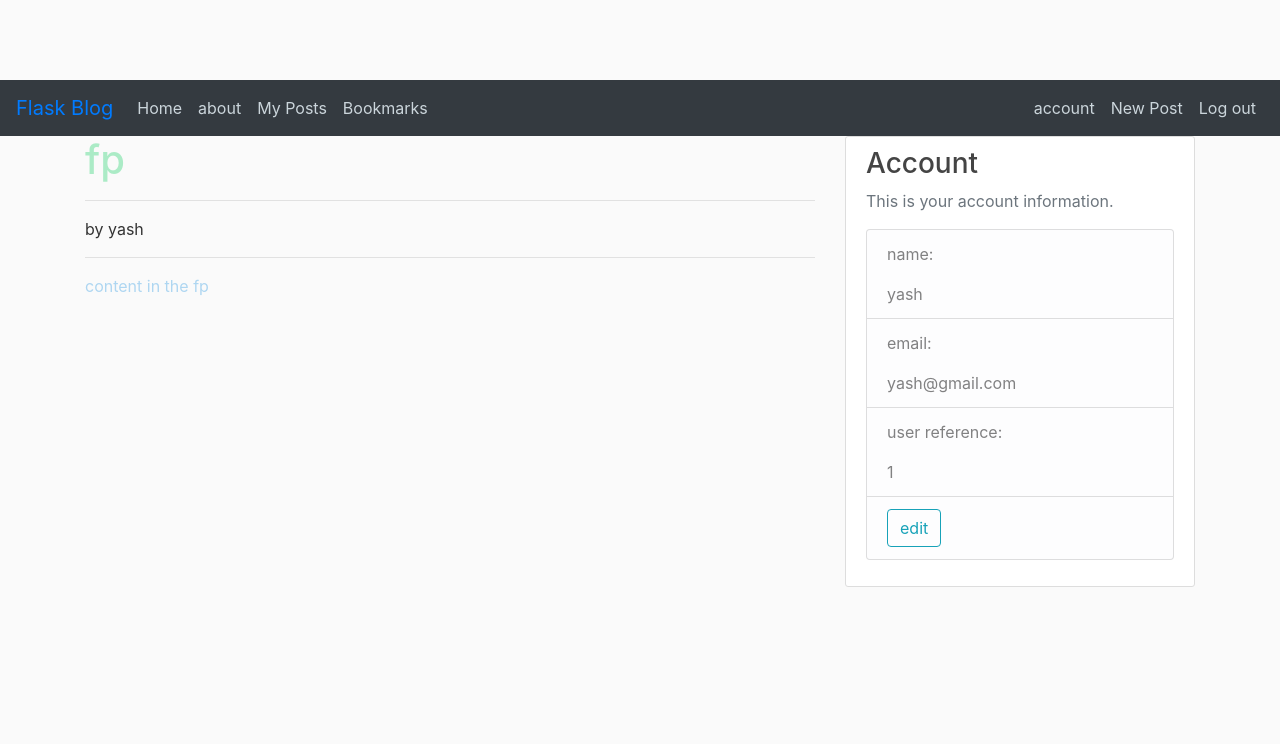
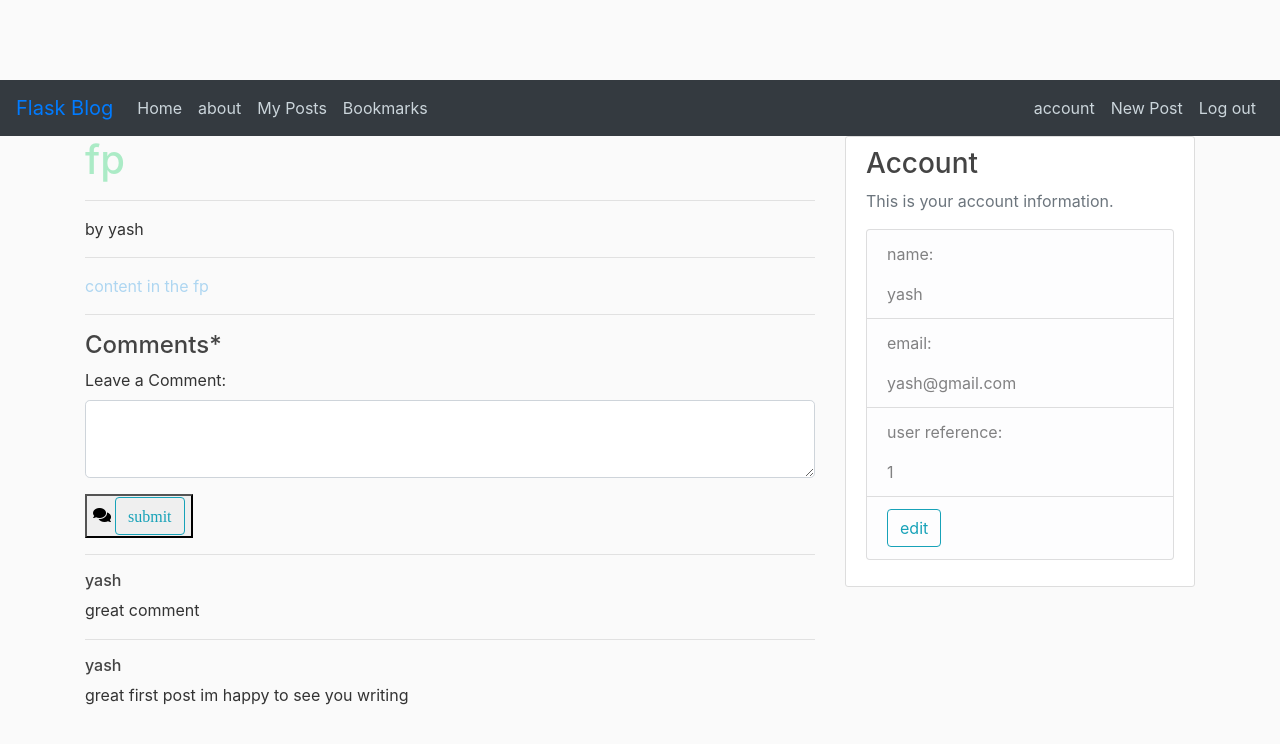
Before and after one commit to yash1601/webapp, a Flask app: page /post/1 in a window 1280 px wide. Shown: the top 744 px of the page. Run offline with Flask 2, Linux system fonts and the light colour scheme; a user stored in the database is signed in; data comes from the database, SQL or seed files in the repository; both versions use the stored data as it was after the commit; some libraries are stand-ins or nearby versions.

Commit message:
commenting feature added

```diff
--- a/flaskblog/forms.py
+++ b/flaskblog/forms.py
@@ -88,3 +88,11 @@ class UpvoteForm(FlaskForm):
 
 class BookmarkForm(FlaskForm):
 	submit = SubmitField('')
+
+class MessageForm(FlaskForm):
+	text = TextAreaField('Type your message here: ', validators=[DataRequired(), Length(min=5, max=600)])
+	submit = SubmitField('Send')
+
+class CommentForm(FlaskForm):
+	text = TextAreaField('Leave a Comment:', validators=[Length(min=5, max=600)])
+	submit = SubmitField('submit')
--- a/flaskblog/routes.py
+++ b/flaskblog/routes.py
@@ -1,8 +1,8 @@
 import os
 import secrets
 from flask import render_template,url_for, flash,  redirect, request, abort, session
-from flaskblog.forms import LoginForm, RegistrationForm, PostForm, UpdateForm, RequestResetForm, ResetPasswordForm, SearchForm, UpvoteForm, BookmarkForm
-from flaskblog.models import User, Post
+from flaskblog.forms import CommentForm, MessageForm, LoginForm, RegistrationForm, PostForm, UpdateForm, RequestResetForm, ResetPasswordForm, SearchForm, UpvoteForm, BookmarkForm
+from flaskblog.models import User, Post, Comment
 from flaskblog.__innit__ import app, db, mail
 from flask_login import login_user, current_user, logout_user, login_required
 from flask_mail import Message
@@ -111,10 +111,22 @@ def new():
 
 
 
-@app.route("/post/<int:post_id>")
+@app.route("/post/<int:post_id>", methods=['GET', 'POST'])
+@login_required
 def post_display(post_id):
+	test_id = post_id
 	post = Post.query.get(int(post_id))
-	return render_template('display_post.html', title='post.id', post = post)
+	coms = post.comments
+	form = CommentForm()
+	x = current_user.id
+	if form.validate_on_submit():
+		comment = Comment(text=form.text.data, user = x)
+		db.session.add(comment)
+		comment.posted_on.append(post)
+		db.session.commit()
+		flash('Comment added succesfully', 'success')
+		return redirect(url_for('home'))
+	return render_template('display_post.html', title='post.id', post = post, comments = coms, form = form)
 
 
 
@@ -247,3 +259,8 @@ def removebmark(post_id):
 def displayuser(user_id):
 	user = User.query.get(user_id)
 	return render_template('userinfo.html', title='user info', user = user)
+
+@app.route("/message/<int:user_id>", methods=['GET', 'POST'])
+@login_required
+def message(user_id):
+	pass
--- a/flaskblog/templates/display_post.html
+++ b/flaskblog/templates/display_post.html
@@ -7,4 +7,35 @@
 
     <hr>
     <p class="article-content" style="color:#AED6F1;">{{ post.content }}<p>
+    <hr>
+
+    <h4>Comments*</h4>
+    <form method="POST" action="" enctype="multipart/form-data">
+      {{ form.hidden_tag() }}
+      <fieldset class="form-group">
+
+          <div class="form-row">
+            <div class="col">
+                {{ form.text.label(class="form-control-label") }}
+                {{ form.text(class="form-control form-control-lg") }}
+
+              </div>
+
+            </div>
+        </fieldset>
+      <div class="form-group">
+        <button type="submit"><i class="fa fa-comments">
+        {{ form.submit(class="btn btn-outline-info") }}
+        </i></button>
+      </div>
+
+    </form>
+    {% for comment in comments %}
+    	<hr>
+		<a href="{{ url_for('displayuser', user_id = comment.commenter.id) }}"><h6>{{comment.commenter.username}}</h6></a>
+    		<div style="width:600px; height:25px;">
+    			{{comment.text}}
+
+    		</div>
+    {% endfor %}
 {% endblock content %}
```
Also changed, not shown: flaskblog/models.py (+11 -1 lines), flaskblog/templates/userinfo.html (+7 -0 lines), flaskblog/site.db, flaskblog/static/profile_pics/1b7dddaeb654fcdd.png (added).
